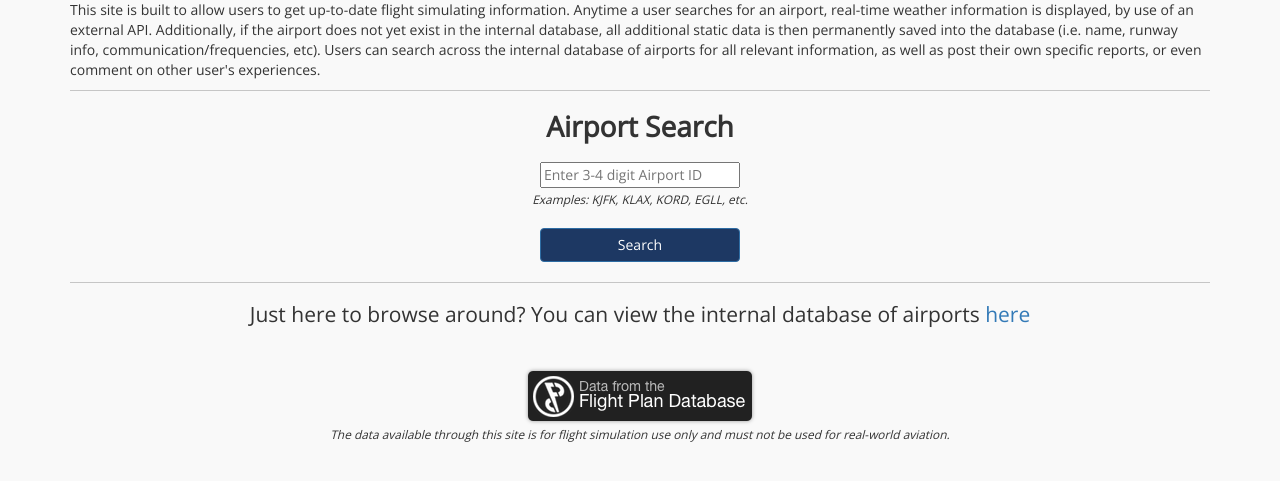
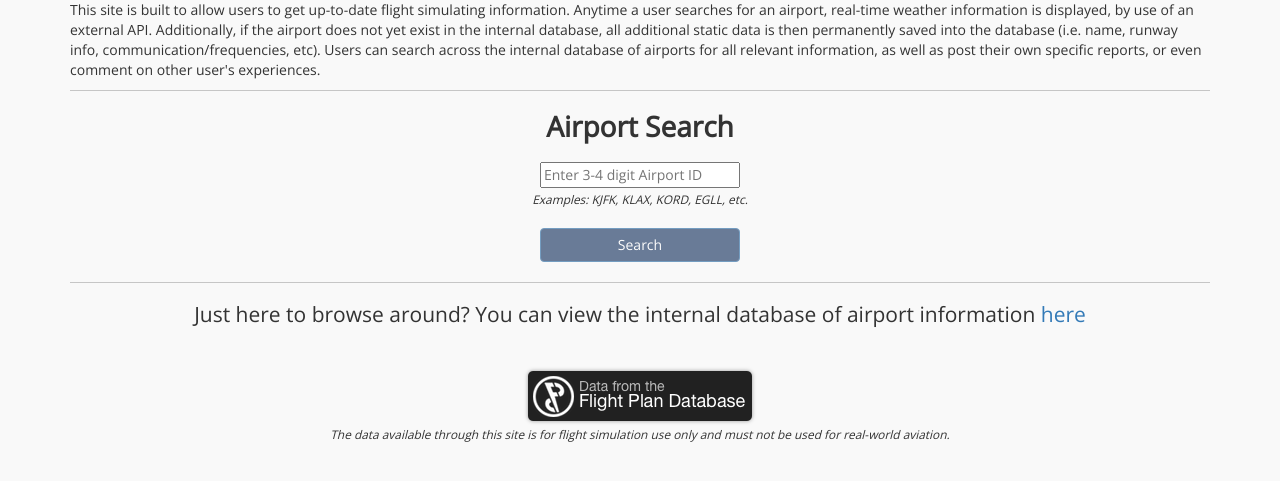
Before and after one commit to bfolks2/django-aviation, a Django app: page / in a window 1280 px wide. Shown: the part 151-632 px from the top of the page. Run offline with Django 3.2, Linux system fonts and the light colour scheme; some libraries are stand-ins or nearby versions.

Commit message:
added basic js to home page

```diff
--- /dev/null
+++ b/prepair/static/js/master.js
@@ -0,0 +1,14 @@
+function validateICAO() {
+    var inputElement = $('#icao-input');
+    var value = inputElement.val();
+
+    if (value.length < 3 || value.length > 4) {
+        toggleSubmit(true);
+    } else {
+        toggleSubmit(false);
+    }
+}
+
+function toggleSubmit(status) {
+    document.getElementById("submit-btn").disabled = status;
+}
--- a/prepair/templates/base.html
+++ b/prepair/templates/base.html
@@ -53,5 +53,9 @@
   {% block content %}
   {% endblock %}
 
+    <script src="https://ajax.googleapis.com/ajax/libs/jquery/1.12.4/jquery.min.js"></script>
+    <script src="http://maxcdn.bootstrapcdn.com/bootstrap/3.3.6/js/bootstrap.min.js"></script>
+    <script type="text/javascript" src="{% static 'js/master.js' %}"></script>
+
   </body>
 </html>
--- a/prepair/templates/index.html
+++ b/prepair/templates/index.html
@@ -27,20 +27,21 @@
 
             <form class="icao-form" method="POST" action="{% url 'redirect-icao' %}">
                 <div class="input-box">
-                    <input type="text" placeholder="Enter 3-4 digit Airport ID" name="icao">
+                    <input id="icao-input" type="text" placeholder="Enter 3-4 digit Airport ID" name="icao"
+                           onkeyup="validateICAO()">
                 </div>
                 <div class="small-text">
                     <p>Examples: KJFK, KLAX, KORD, EGLL, etc.</p>
                 </div>
                 <div class="main-btn">
-                    <input class="btn btn-primary" type="submit" value="Search">
+                    <input id="submit-btn" class="btn btn-primary" type="submit" value="Search" disabled>
                 </div>
                 {% csrf_token %}
             </form>
         </div>
 
         <div class="sub-header text-center">
-            <h2>Just here to browse around?  You can view the internal database of airports <a href="/">here</a></h2>
+            <h2>Just here to browse around?  You can view the internal database of airport information <a href="/">here</a></h2>
             <img src="{% static "media/dark_banner.png" %}" style="margin-top: 30px;"/>
             <div class="small-text">
                 <p>The data available through this site is for flight simulation use only and must not be used for real-world aviation.</p>
```
